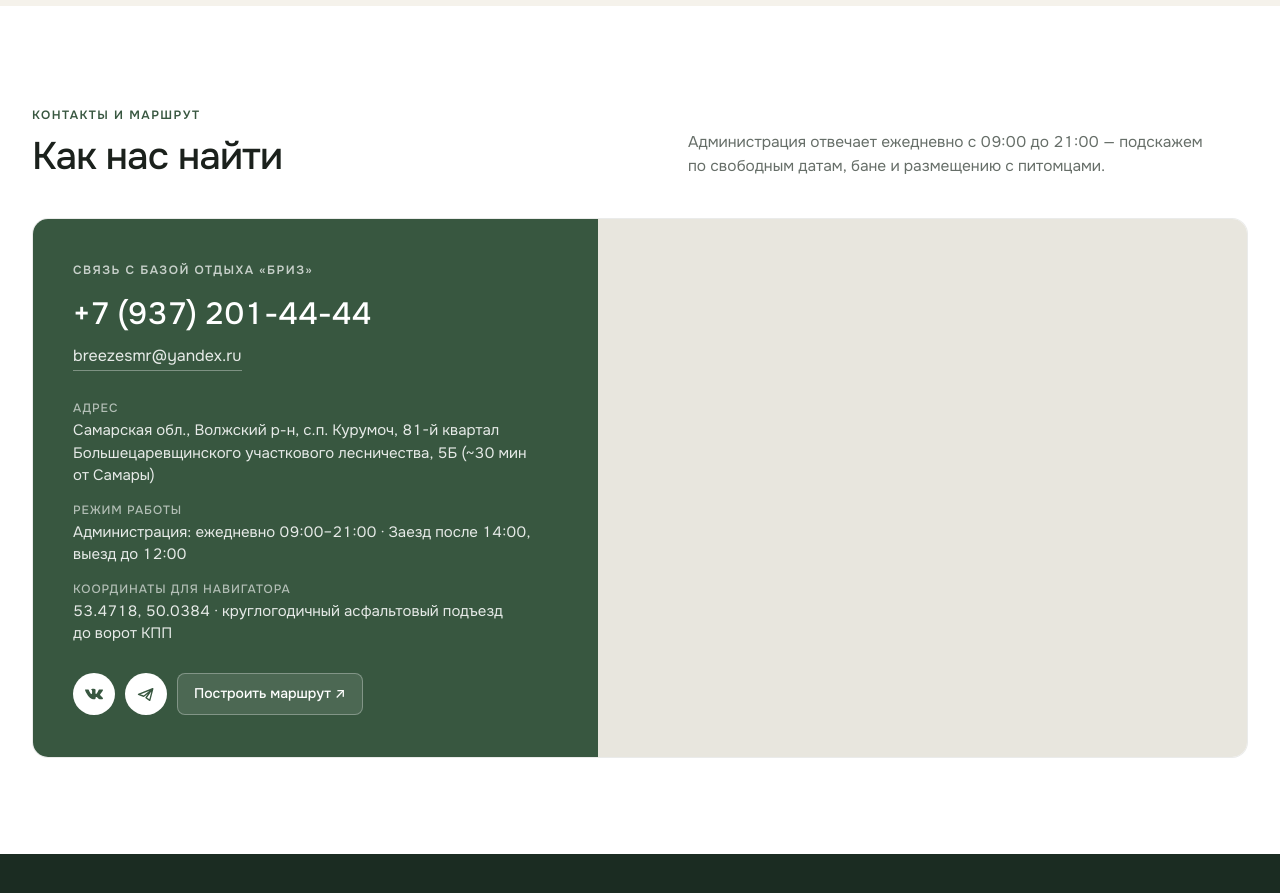
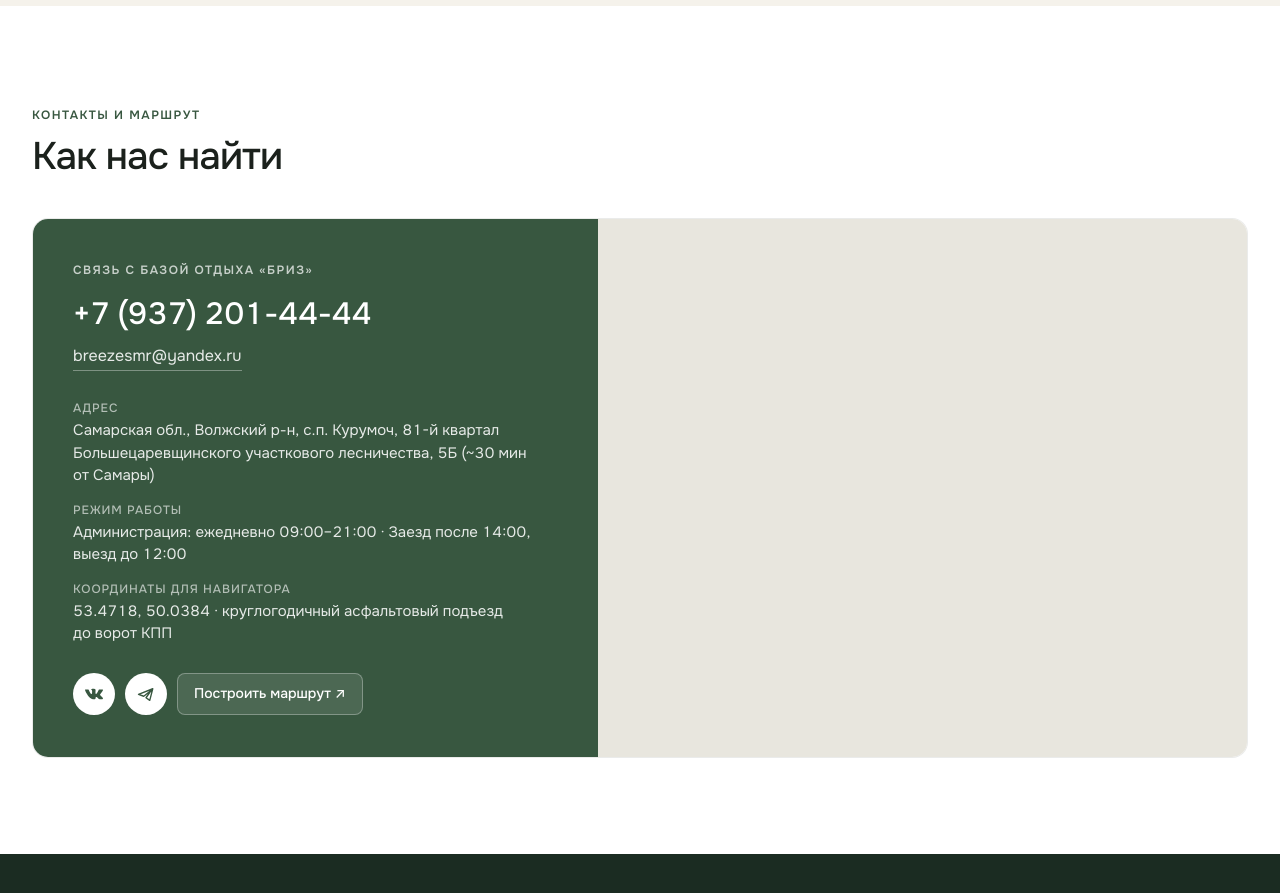
Before and after one commit to vrajina/briz-club, a plain HTML site: page index.html in a window 1280 px wide. Shown: the part 6280-7173 px from the top of the page. Drawn offline with Linux system fonts and the light colour scheme; no server answers.

Commit message:
Remove duplicate hours subtitle from contacts header

```diff
--- a/index.html
+++ b/index.html
@@ -802,9 +802,6 @@
             <span class="section-eyebrow">Контакты и&nbsp;маршрут</span>
             <h2 class="section-title">Как нас найти</h2>
           </div>
-          <p class="section-subtitle">
-            Администрация отвечает ежедневно с&nbsp;09:00 до&nbsp;21:00&nbsp;— подскажем по&nbsp;свободным датам, бане и&nbsp;размещению с&nbsp;питомцами.
-          </p>
         </div>
 
         <div class="contacts-split">
```
